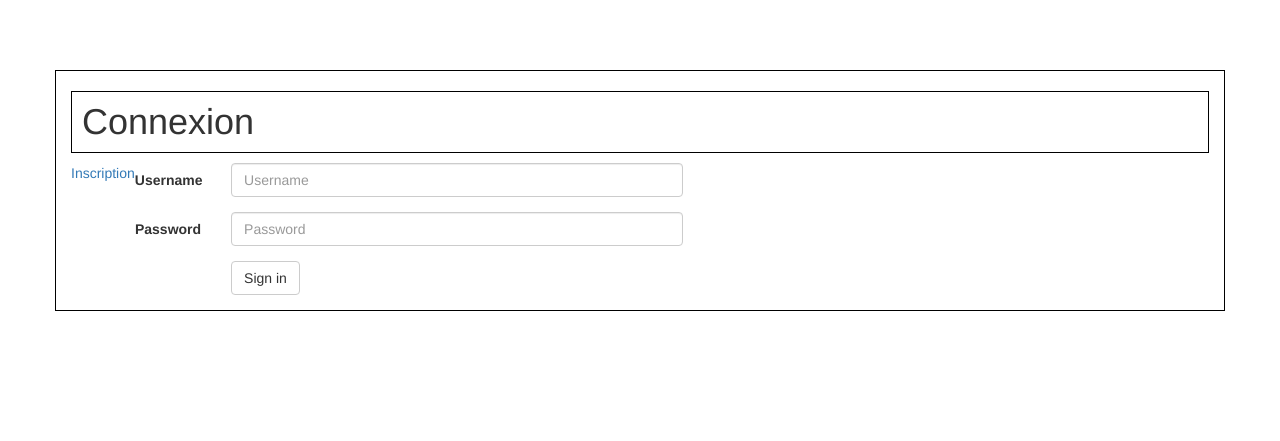
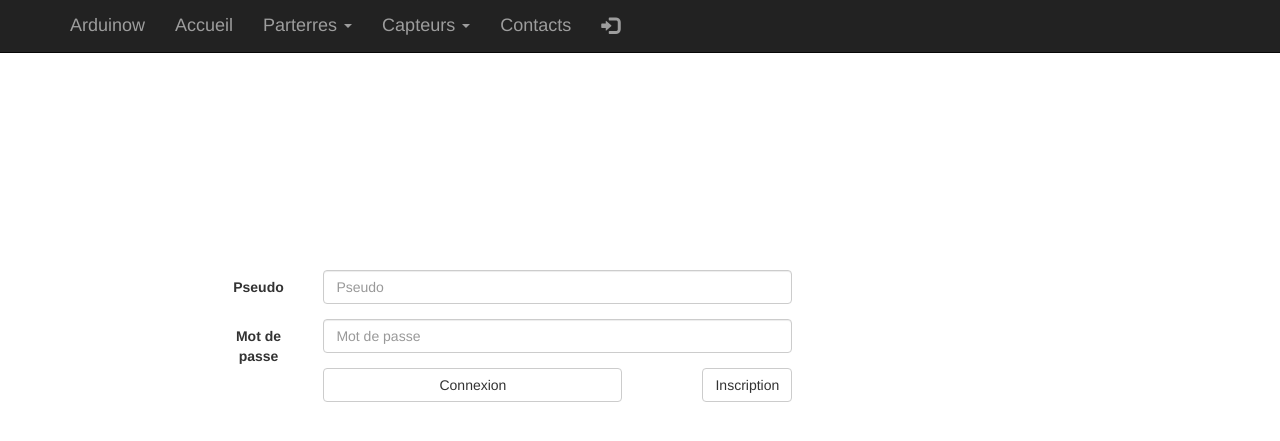
Before and after one commit to JoshVanoz/ProjetCapteurs, a Flask app: page /login/ in a window 1280 px wide. Shown: the top 441 px of the page. Run offline with Flask 2, Linux system fonts and the light colour scheme; some libraries are stand-ins or nearby versions.

Commit message:
css du login

```diff
--- a/NotreApli/Web/Apply/formulaires.py
+++ b/NotreApli/Web/Apply/formulaires.py
@@ -11,8 +11,8 @@ class LoginForm(FlaskForm):
     Login formular. Used to connect an user to the application.
     """
 
-    username = StringField("Username")
-    password = PasswordField("Password")
+    username = StringField("Pseudo")
+    password = PasswordField("Mot de passe")
     next     = HiddenField()
 
     def get_id(self):
@@ -39,9 +39,9 @@ class LoginForm(FlaskForm):
 
 class InscriptionForm(FlaskForm):
 
-    username = StringField("Username")
-    password = PasswordField("Password")
-    confirm  = PasswordField("Confirm password")
+    username = StringField("Pseudo")
+    password = PasswordField("Mot de passe")
+    confirm  = PasswordField("Confirmation")
     nom      = StringField("Nom")
     prenom   = StringField("Prénom")
 
--- a/NotreApli/Web/Apply/static/home.css
+++ b/NotreApli/Web/Apply/static/home.css
@@ -1,16 +1,16 @@
 body{
   padding-top: 70px;
+  background-image: url("fond.jpg");
+  background-repeat: repeat;
 }
-aside, section, h1{
-  border: solid thin black;
+#aside, #section, #h1{
   padding: 10px;
 }
 .container{
-  border: solid thin black;
   display: flex;
   flex-wrap: wrap;
 }
-h1{
+#h1{
   order 1;
   width: 100%;
 }
@@ -21,12 +21,12 @@ h1{
   margin-right: 1em;
 }
 
-section{
+#section{
   order:3;
   width: 50%;
 }
 
-aside{
+#aside{
   order:4;
   flex: 1;
   margin-left: 10px;
@@ -42,3 +42,30 @@ aside{
 .capteurs, .fleurs{
   border: solid black;
 }
+
+#login{
+  padding: 25vh 0vw 3vh 0vw;
+  margin-left: 12vw;
+}
+#login label{
+  text-align: center;
+  block-size: 2vw;
+}
+#sub{
+  padding: 20vh 0vw 3vh 0vw;
+  margin-left: 12vw;
+}
+#sub label{
+  text-align: center;
+  block-size: 2vw;
+}
+#buttonLog{
+  margin-left: 10vh;
+}
+.col-sm-offset-2{
+  text-align: center;
+  display: flex;
+}
+#buttonA{
+  flex: 1 1;
+}
--- a/NotreApli/Web/Apply/templates/base.html
+++ b/NotreApli/Web/Apply/templates/base.html
@@ -7,6 +7,7 @@
 <link href="../../dist/css/bootstrap.min.css" rel="stylesheet">
 <link href="../../assets/css/ie10-viewport-bug-workaround.css" rel="stylesheet">
 <link href="starter-template.css" rel="stylesheet">
+<link rel="shortcut icon" href="{{ url_for('static', filename='icon.png') }}">
 {% endblock %}
 {% block metas %}
 {{ super() }}
--- a/NotreApli/Web/Apply/templates/home.html
+++ b/NotreApli/Web/Apply/templates/home.html
@@ -1,6 +1,6 @@
 {% extends "header.html" %}
 {% block main %}
-<h1>Bootstrap starter template</h1>
+<h1 id="h1">Bootstrap starter template</h1>
 
 <!-- widget meteo -->
 <div id="widget_7d2188136044dec14cb3e5e2f596a021">
@@ -13,12 +13,12 @@
 	   	var z = document.getElementsByTagName("script")[0]; z.parentNode.insertBefore(my, z);})();
 	</script>
 </div>
-<aside>
+<aside id="aside">
   <h2>
     Historique des actions
   </h2>
 </aside>
-<section>
+<section id="section">
   <h2>
     Annonces
   </h2>
--- a/NotreApli/Web/Apply/templates/login.html
+++ b/NotreApli/Web/Apply/templates/login.html
@@ -1,8 +1,6 @@
-{% extends "base.html" %}
+{% extends "header.html" %}
 {% block main %}
-<h1>{{ title }}</h1>
-<p><a href = "{{ url_for('inscription') }}">Inscription</a></p>
-
+<div class="row" id="login">
   <form class  = "form-horizontal"
         role   = "form"
         method = "POST"
@@ -16,7 +14,7 @@
           <div class = "col-sm-10">
               {{ form.username(size         = 50,
                                 class_      = "form-control",
-                              placeholder = "Username") }}
+                                placeholder = "Pseudo") }}
           </div>
       </div>
 
@@ -26,15 +24,17 @@
           <div class = "col-sm-10">
               {{ form.password(size        = 50,
                                class_      = "form-control",
-                             placeholder = "Password") }}
+                               placeholder = "Mot de passe") }}
           </div>
       </div>
 
       <div class = "form-group">
           <div class = "col-sm-offset-2 col-sm-10">
               <button type  = "submit"
-                    class = "btn btn-default">Sign in</button>
+                      class = "btn btn-default" id="buttonA">Connexion</button>
+              <a href = "{{ url_for('inscription') }}" class = "btn btn-default" id="buttonLog">Inscription</a>
           </div>
       </div>
   </form>
+</div>
 {% endblock %}
```
Also changed, not shown: NotreApli/Web/Apply/templates/inscription.html (+8 -7 lines), NotreApli/Web/Apply/static/fond.jpg (added), NotreApli/Web/Apply/static/icon.png (added). Lines whose indentation alone changed are shown as unchanged.
